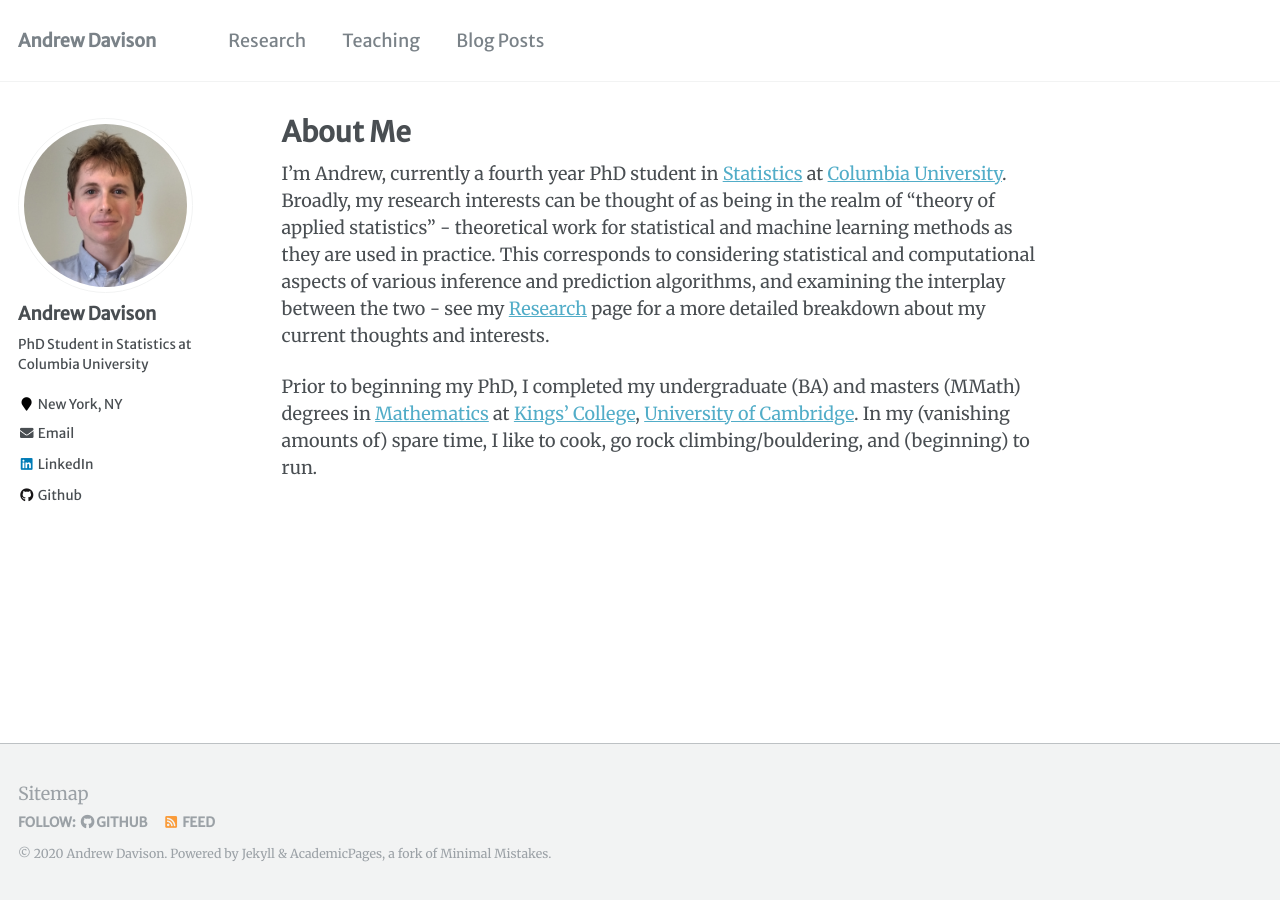
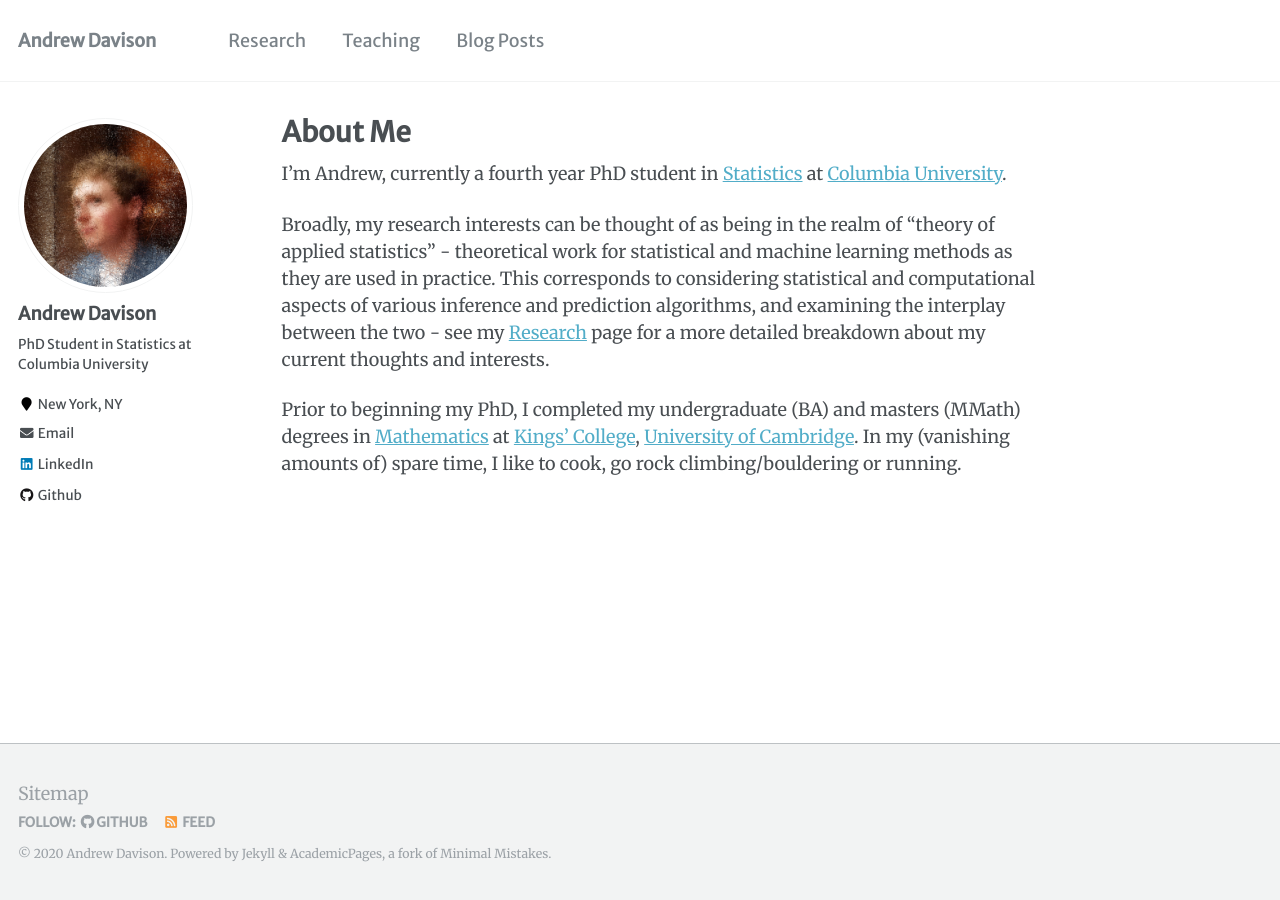
Before and after one commit to aday651/aday651.github.io, a Jekyll site: the page built from _pages/about.md, in a window 1280 px wide. Built offline with Jekyll 4.4.1, drawn with Linux system fonts in a browser that asks for light colours.

Commit message:
update picture

```diff
--- a/_config.yml
+++ b/_config.yml
@@ -83,6 +83,7 @@
 author:
   name             : "Andrew Davison"
   avatar           : "profile.png"
+  avatar_mouse     : "profile_mouse.png"
   bio              : "PhD Student in Statistics at Columbia University"
   location         : "New York, NY"
   employer         :
--- a/_includes/author-profile.html
+++ b/_includes/author-profile.html
@@ -8,9 +8,12 @@
 
   <div class="author__avatar">
     {% if author.avatar contains "://" %}
-    	<img src="{{ author.avatar }}" alt="{{ author.name }}">
+    	<img src="{{ author.avatar }}" alt="{{ author.name }}" onmouseover="this.src='{{ author.avatar_mouse }}';" onmouseout="this.src='{{ author.avatar }}';">
     {% else %}
-    	<img src="{{ author.avatar | prepend: "/images/" | prepend: base_path }}" class="author__avatar" alt="{{ author.name }}">
+    	<img src="{{ author.avatar | prepend: "/images/" | prepend: base_path }}"
+             class="author__avatar" alt="{{ author.name }}"
+             onmouseover="this.src='{{ author.avatar_mouse | prepend: "/images/" | prepend: base_path }}';"
+             onmouseout="this.src='{{ author.avatar | prepend: "/images/" | prepend: base_path }}';">
     {% endif %}
   </div>
 
--- a/_pages/about.md
+++ b/_pages/about.md
@@ -8,6 +8,8 @@
   - /about.html
 ---
 
-I'm Andrew, currently a fourth year PhD student in [Statistics](http://stat.columbia.edu/) at [Columbia University](https://www.columbia.edu/). Broadly, my research interests can be thought of as being in the realm of "theory of applied statistics" - theoretical work for statistical and machine learning methods as they are used in practice. This corresponds to considering statistical and computational aspects of various inference and prediction algorithms, and examining the interplay between the two - see my [Research](https://www.adavison.co.uk/research/) page for a more detailed breakdown about my current thoughts and interests.
+I'm Andrew, currently a fourth year PhD student in [Statistics](http://stat.columbia.edu/) at [Columbia University](https://www.columbia.edu/).
 
-Prior to beginning my PhD, I completed my undergraduate (BA) and masters (MMath) degrees in [Mathematics](https://www.maths.cam.ac.uk/) at [Kings' College](https://www.kings.cam.ac.uk/), [University of Cambridge](https://www.cam.ac.uk/). In my (vanishing amounts of) spare time, I like to cook, go rock climbing/bouldering, and (beginning) to run.
+Broadly, my research interests can be thought of as being in the realm of "theory of applied statistics" - theoretical work for statistical and machine learning methods as they are used in practice. This corresponds to considering statistical and computational aspects of various inference and prediction algorithms, and examining the interplay between the two - see my [Research](https://www.adavison.co.uk/research/) page for a more detailed breakdown about my current thoughts and interests.
+
+Prior to beginning my PhD, I completed my undergraduate (BA) and masters (MMath) degrees in [Mathematics](https://www.maths.cam.ac.uk/) at [Kings' College](https://www.kings.cam.ac.uk/), [University of Cambridge](https://www.cam.ac.uk/). In my (vanishing amounts of) spare time, I like to cook, go rock climbing/bouldering or running.
```
Also changed, not shown: _pages/teaching.md (+2 -3 lines), images/profile.png, images/profile_mouse.png (added).
